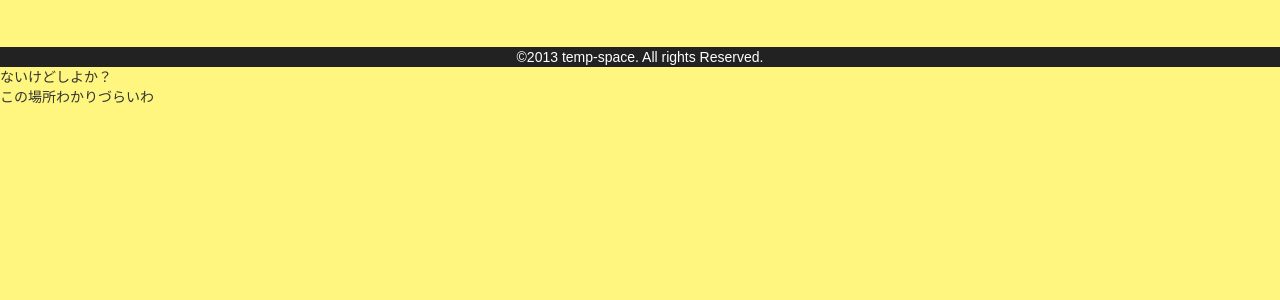
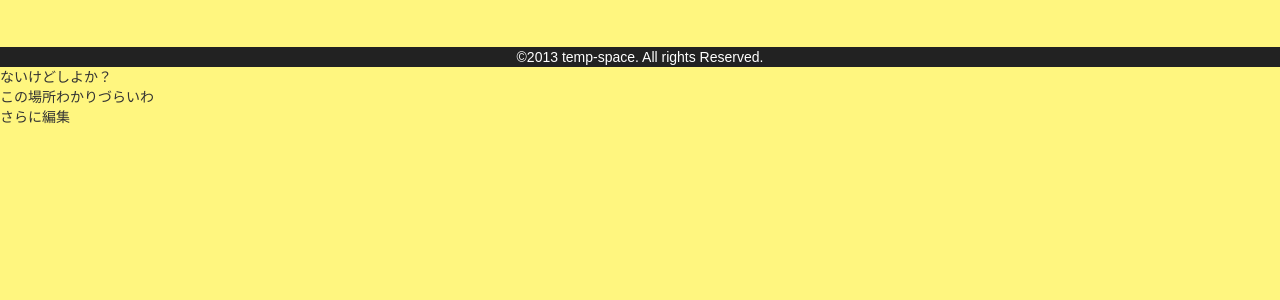
Before and after one commit to 8705/higgs, a CakePHP app: the page made by app/View/Tasks/add.ctp in a window 1280 px wide; the page is wider, and only the part inside the window is pictured. Shown: the part 353-653 px from the top of that part. Run offline with PHP 8.4 and a stand-in for CakePHP, Linux system fonts and the light colour scheme; the template is opened without the code that fills it, so the values that code supplies are empty; form fields are guessed from the names that the template uses; some libraries are stand-ins or nearby versions.

Commit message:
さらに編集
編集したから

```diff
--- a/app/View/Layouts/default.ctp
+++ b/app/View/Layouts/default.ctp
@@ -115,5 +115,6 @@
 <?php echo $this->Js->writeBuffer(array( 'inline' => 'true')); ?>
 <p>ないけどしよか？</p>
 <p>この場所わかりづらいわ</p>
+<p>さらに編集</p>
 </body>
 </html>
```
